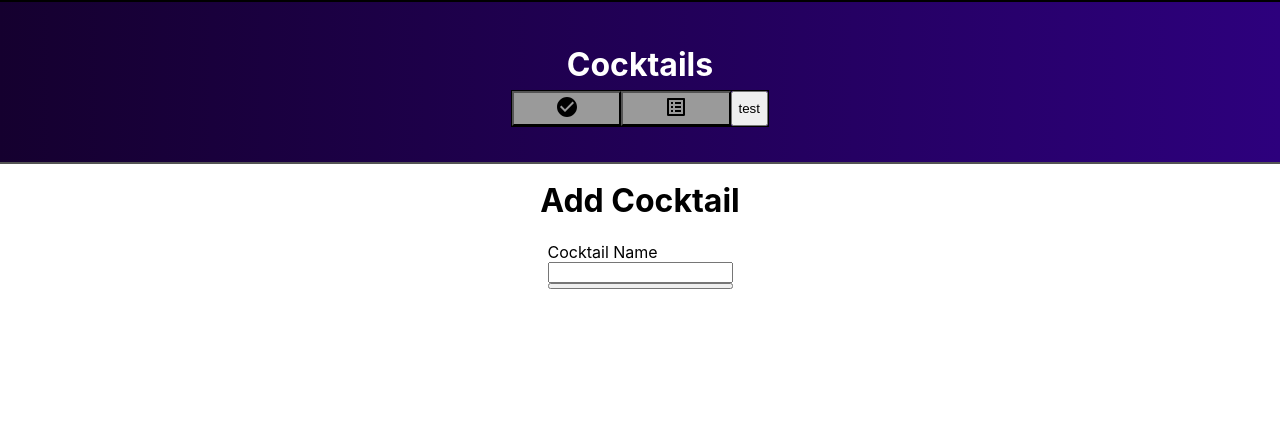
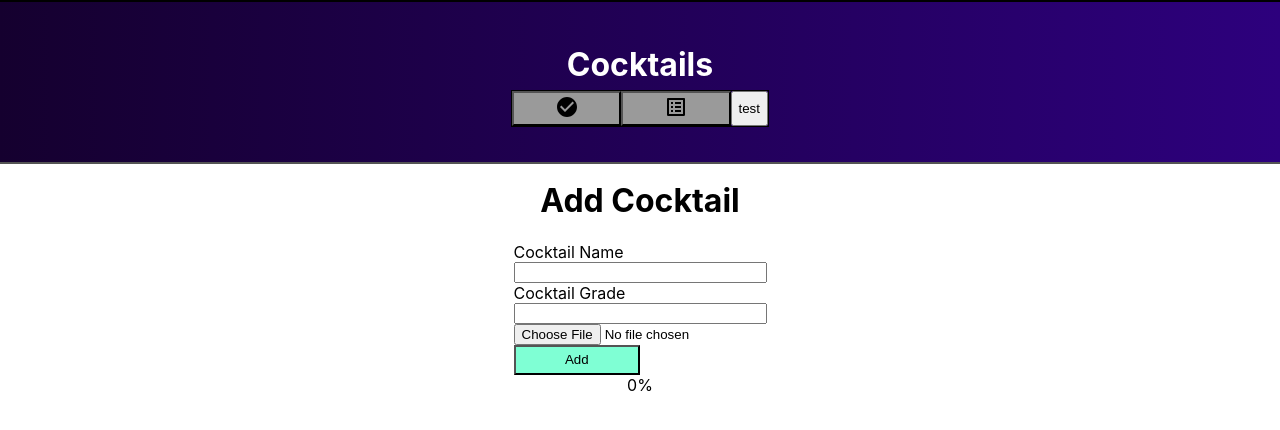
Before and after one commit to Lenoms/cocktails, a React (Create React App) app: page /cocktails/cocktails/create in a window 1280 px wide. Shown: the top 430 px of the page. Built offline with nearby package versions, Linux system fonts and the light colour scheme; the HTML template or start-up script is replaced by a standard one.

Commit message:
Image uploading working!

```diff
--- a/src/components/CreateCocktail.css
+++ b/src/components/CreateCocktail.css
@@ -19,3 +19,9 @@
 
 .form-input-field{
 }
+
+.submit-button{
+    width: 50%;
+    height: 30px;
+    background-color: aquamarine;
+}
--- a/src/components/CreateCocktail.js
+++ b/src/components/CreateCocktail.js
@@ -1,11 +1,80 @@
 import React from "react";
 import "./CreateCocktail.css";
+import CocktailService from "../services/cocktail.service";
+import { useNavigate } from "react-router-dom";
+import { useState } from "react";
+import {
+  getDownloadURL,
+  getStorage,
+  ref,
+  uploadBytes,
+  uploadBytesResumable,
+} from "firebase/storage";
 
 function CreateCocktail() {
+  const navigate = useNavigate();
+  const [image, setImage] = useState("");
+  const [progresspercent, setProgresspercent] = useState(0);
+  const [imgUrl, setImgUrl] = useState(null);
+  const storage = getStorage();
+
+  function addCocktail() {
+    var name = document.getElementById("cocktail-name").value;
+    var grade = document.getElementById("cocktail-grade").value;
+    if (image != null) {
+      // const storageRef = ref(storage, `images/${image.name}`);
+      // const uploadeTask = uploadBytesResumable(storageRef, image);
+      // uploadTask.on(
+      //   "state_changed",
+      //   (snapshot) => {
+      //     const progress = Math.round(
+      //       (snapshot.bytesTransferred / snapshot.totalBytes) * 100
+      //     );
+      //     setProgresspercent(progress);
+      //   },
+      //   (error) => {
+      //     alert(error);
+      //   },
+      //   () => {
+      //     getDownloadURL(uploadTask.snapshot.ref).then((downloadURL) => {
+      //       setImgUrl(downloadURL);
+      //     });
+      //   }
+      // );
+    }
+    CocktailService.writeToDatabase(name, grade);
+    // navigate("/cocktails/untried");
+  }
+
+  function setFileData(event) {
+    //setImage(event.target.files[0]);
+    const storageRef = ref(storage, `images/${event.target.files[0].name}`);
+    const uploadTask = uploadBytesResumable(storageRef, event.target.files[0]);
+    uploadTask.on(
+      "state_changed",
+      (snapshot) => {
+        const progress = Math.round(
+          (snapshot.bytesTransferred / snapshot.totalBytes) * 100
+        );
+        setProgresspercent(progress);
+      },
+      (error) => {
+        alert(error);
+      },
+      () => {
+        getDownloadURL(uploadTask.snapshot.ref).then((downloadURL) => {
+          setImgUrl(downloadURL);
+        });
+      }
+    );
+  }
+
+  console.log(imgUrl);
+
   return (
     <div className="create-cocktail">
       <h1>Add Cocktail</h1>
-      <form className="cocktail-form">
+      <form className="cocktail-form" onSubmit={addCocktail}>
         <label className="form-label" htmlFor="cocktail-name">
           Cocktail Name
         </label>
@@ -15,8 +84,34 @@ function CreateCocktail() {
           id="cocktail-name"
           name="cocktail-name"
         ></input>
-        <button type="submit"></button>
+        <label className="form-label" htmlFor="cocktail-grade">
+          Cocktail Grade
+        </label>
+        <input
+          className="form-input-field"
+          type="text"
+          id="cocktail-grade"
+          name="cocktail-grade"
+        ></input>
+        <input
+          type="file"
+          id="pic"
+          name="pic"
+          accept=".jpg, .jpeg, .png"
+          onChange={setFileData}
+        ></input>
+        <button className="submit-button" type="submit">
+          Add
+        </button>
       </form>
+      {!imgUrl && (
+        <div className="outerbar">
+          <div className="innerbar" style={{ width: `${progresspercent}%` }}>
+            {progresspercent}%
+          </div>
+        </div>
+      )}
+      {imgUrl && <img src={imgUrl} alt="uploaded file" height={200} />}
     </div>
   );
 }
--- a/src/components/UntriedList.js
+++ b/src/components/UntriedList.js
@@ -33,6 +33,7 @@ function UntriedList() {
         {data.map(function (item) {
           return (
             <TriedCocktailItem
+              key={item.cocktailName}
               cocktailGrade={item.cocktailGrade}
               cocktailName={item.cocktailName}
             ></TriedCocktailItem>
```
